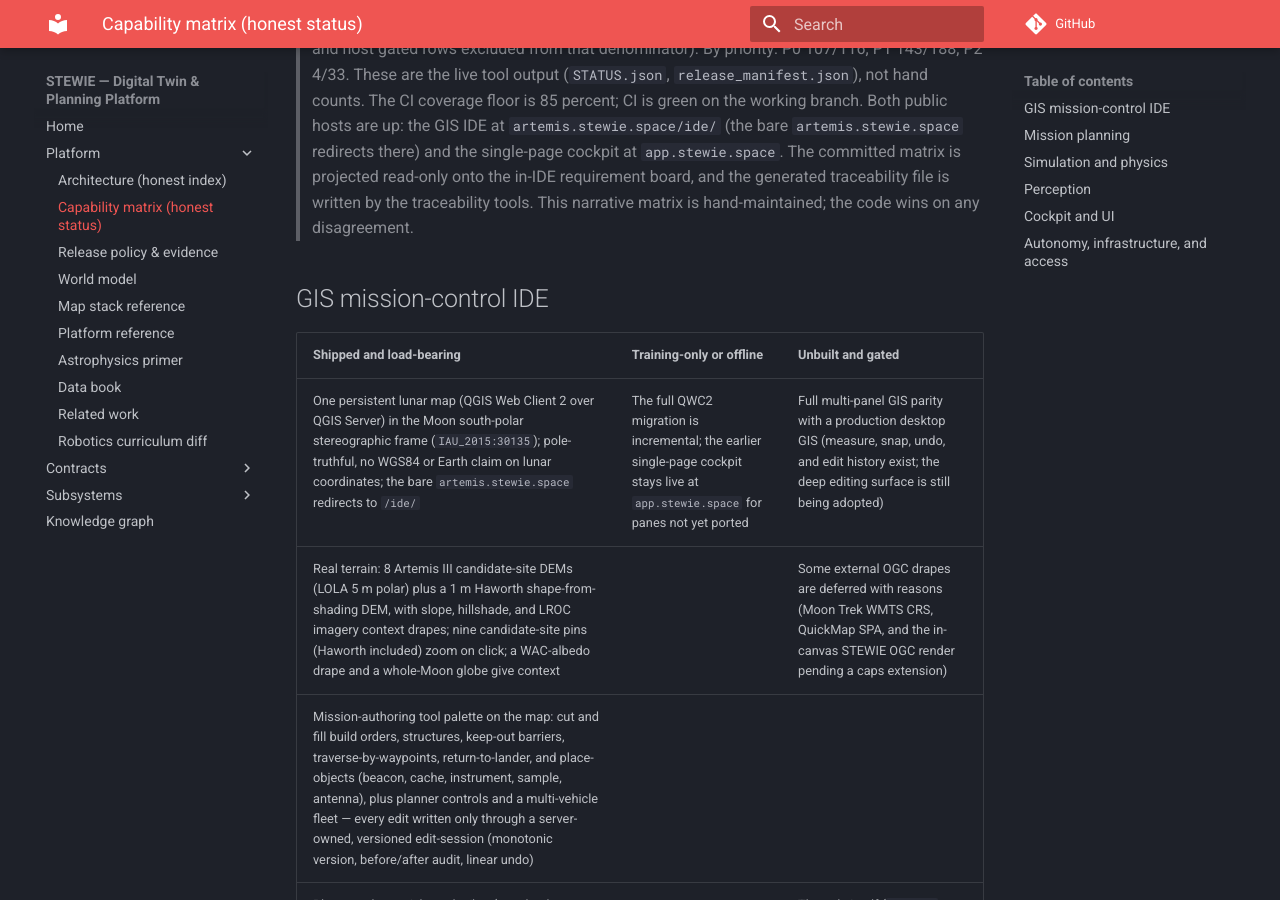
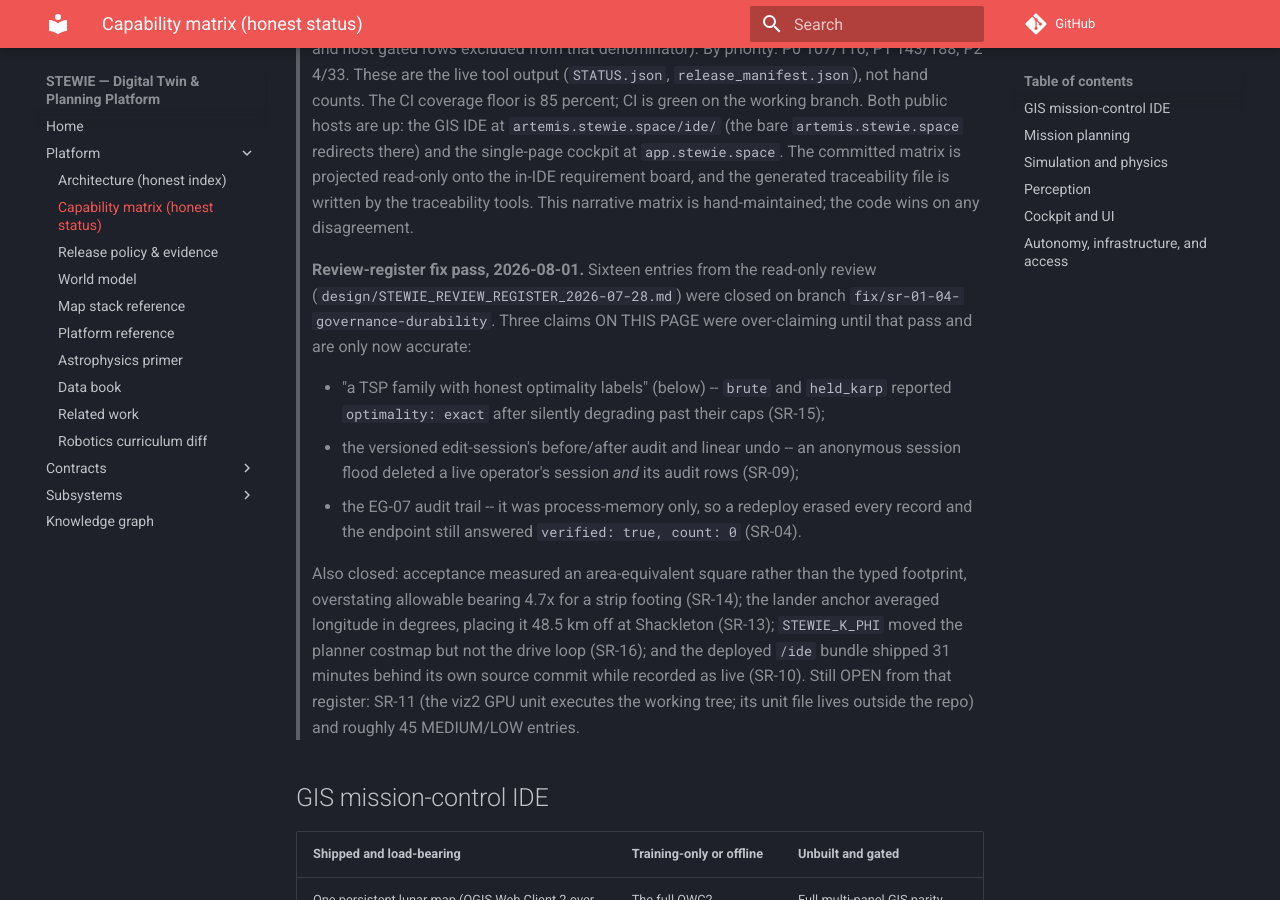
Before and after one commit to stewie-sw/stewie, an MkDocs documentation site: the page built from docs/CAPABILITIES.md, in a window 1280 px wide and 900 px high, scrolled down 508 px. Built offline with MkDocs 1.6.1 and Material for MkDocs 9.7.7, drawn with Linux system fonts in a browser that asks for light colours; comment, search, counter and statistics services are not loaded.

Commit message:
docs(CAPABILITIES): record the 2026-08-01 review-fix pass and the three claims it made true
Three statements on the honest-status page were over-claiming until the review-register fix pass:
the TSP family's "honest optimality labels" (SR-15 -- brute/held_karp reported exact after
silently degrading past their caps), the edit-session's before/after audit and linear undo
(SR-09 -- an anonymous flood deleted a live session AND its audit rows), and the EG-07 audit
trail (SR-04 -- process-memory only, so a redeploy erased it while the endpoint still answered
verified:true, count:0).

A page whose whole purpose is honest status had three rows that the code did not support. Noting
that explicitly, alongside what remains open (SR-11 and ~45 MEDIUM/LOW entries), matters more
than quietly letting the rows become true.

Co-Authored-By: Claude Opus 5 (1M context) <noreply@anthropic.com>
Claude-Session: https://claude.ai/code/session_01F2jkBxtid2WDdETT27s9Ay

```diff
--- a/docs/CAPABILITIES.md
+++ b/docs/CAPABILITIES.md
@@ -21,6 +21,25 @@
 > cockpit at `app.stewie.space`. The committed matrix is projected read-only onto the in-IDE requirement
 > board, and the generated traceability file is written by the traceability tools. This narrative matrix
 > is hand-maintained; the code wins on any disagreement.
+>
+> **Review-register fix pass, 2026-08-01.** Sixteen entries from the read-only review
+> (`design/STEWIE_REVIEW_REGISTER_2026-07-28.md`) were closed on branch
+> `fix/sr-01-04-governance-durability`. Three claims ON THIS PAGE were over-claiming until that pass
+> and are only now accurate:
+>
+> * "a TSP family with honest optimality labels" (below) -- `brute` and `held_karp` reported
+>   `optimality: exact` after silently degrading past their caps (SR-15);
+> * the versioned edit-session's before/after audit and linear undo -- an anonymous session flood
+>   deleted a live operator's session *and* its audit rows (SR-09);
+> * the EG-07 audit trail -- it was process-memory only, so a redeploy erased every record and the
+>   endpoint still answered `verified: true, count: 0` (SR-04).
+>
+> Also closed: acceptance measured an area-equivalent square rather than the typed footprint,
+> overstating allowable bearing 4.7x for a strip footing (SR-14); the lander anchor averaged longitude
+> in degrees, placing it 48.5 km off at Shackleton (SR-13); `STEWIE_K_PHI` moved the planner costmap but
+> not the drive loop (SR-16); and the deployed `/ide` bundle shipped 31 minutes behind its own source
+> commit while recorded as live (SR-10). Still OPEN from that register: SR-11 (the viz2 GPU unit
+> executes the working tree; its unit file lives outside the repo) and roughly 45 MEDIUM/LOW entries.
 
 ## GIS mission-control IDE
 
```
